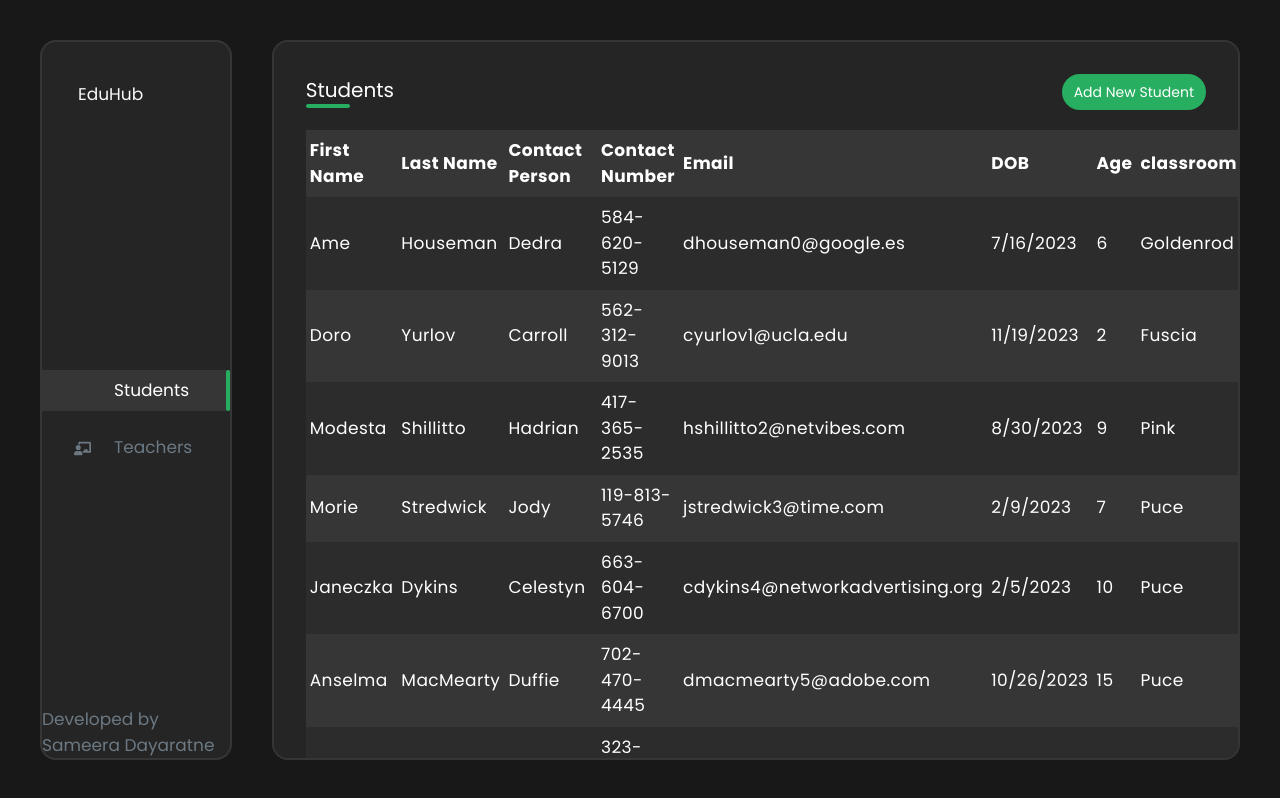
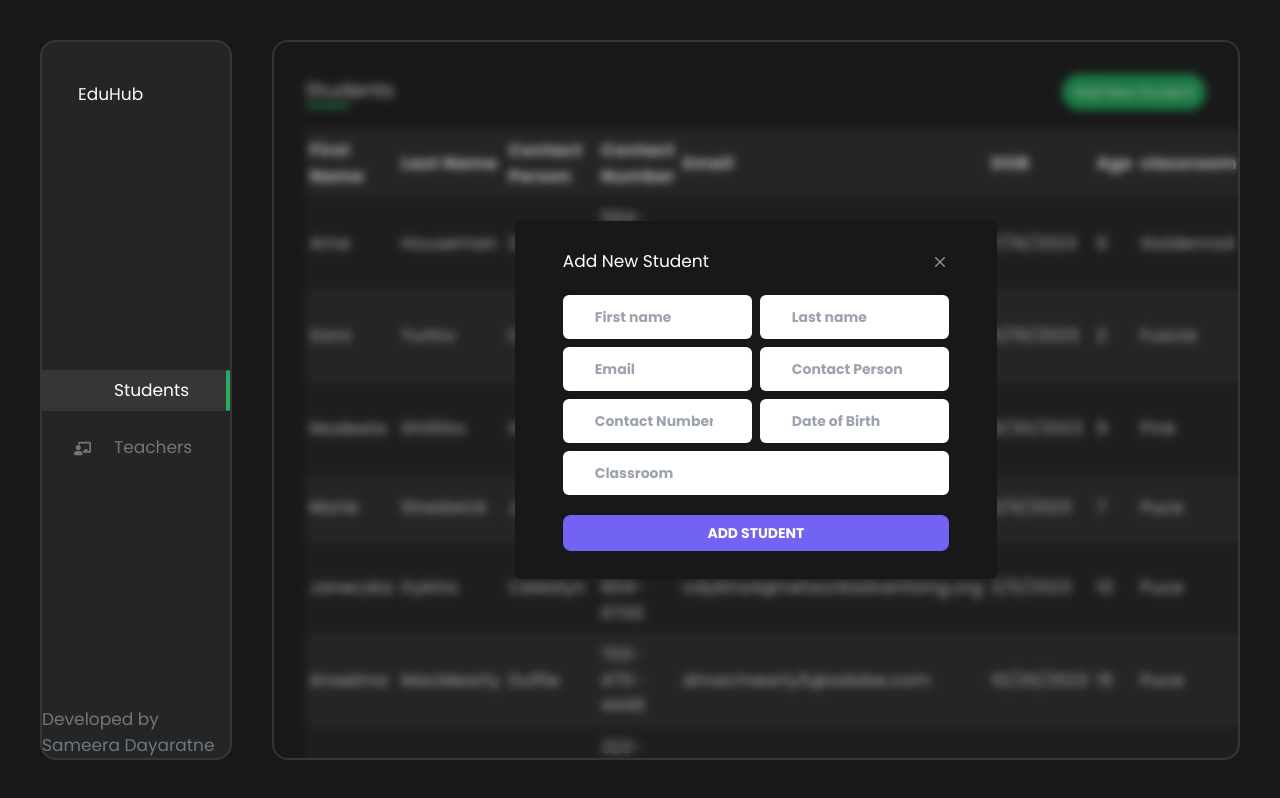
Before and after one commit to SameeraDayaratne/EduHub, a React (Vite) app in the folder client/: page /students in a window 1280 px wide. Both pictures are taken after a click on the button "Add New Student". Built offline with nearby package versions, Linux system fonts and the light colour scheme; some icons are missing.

Commit message:
Implemented student form

```diff
--- /dev/null
+++ b/client/src/components/input/Input.jsx
@@ -0,0 +1,83 @@
+/* eslint-disable react/prop-types */
+import { useState } from "react";
+
+export default function Input({
+    id,
+    name,
+    type,
+    placeholder,
+    isValidated,
+    // error,
+}) {
+    const [value, setValue] = useState("");
+    function handleChange(event) {
+        setValue(event.target.value);
+    }
+
+    function inputClass() {
+        const defaultClass = [
+            "font-semibold",
+            "rounded-md",
+            "caret-accent-blue-500",
+            "focus:outline-none",
+            "focus:border-accent-blue-500",
+            "w-full",
+            "py-3",
+            "pl-8",
+        ];
+        return isValidated
+            ? [
+                  ...defaultClass,
+                  "pr-16",
+                  "border-2",
+                  "border-primary-red-500",
+              ].join(" ")
+            : [...defaultClass, "pr-6" ,"place-self-center",].join(" ");
+    }
+
+    // const errorIcon = isShow => {
+    //     if (isShow) {
+    //         return (
+    //             <img
+    //                 className="absolute right-0 top-1/2 -translate-y-1/2 -translate-x-4"
+    //                 src={iconError}
+    //                 alt=""
+    //             />
+    //         );
+    //     }
+    //     return;
+    // };
+
+    return (
+        <div className="w-full last-of-type:col-span-full ">
+            <div className="w-full ">
+                {id == 'dob' && <input
+                    type={type}
+                    id={id}
+                    name={name}
+                    value={value}
+                    onChange={handleChange}
+                    placeholder={placeholder}
+                    className={inputClass()}
+                    onFocus={(e) => (e.target.type = "date")}
+                    onBlur={(e) => (e.target.type = "text")}
+
+                />}
+                {id != 'dob' && <input
+                    type={type}
+                    id={id}
+                    name={name}
+                    value={value}
+                    onChange={handleChange}
+                    placeholder={placeholder}
+                    className={inputClass()}
+
+                />}
+                {/* {errorIcon(isValidated)} */}
+            </div>
+            {/* <p className="text-right text-primary-red-500 italic font-semibold text-xs">
+                {isValidated ? error : ""}{" "}
+            </p> */}
+        </div>
+    );
+}
--- a/client/src/components/sidebar/Sidebar.jsx
+++ b/client/src/components/sidebar/Sidebar.jsx
@@ -37,7 +37,7 @@ function Sidebar(props) {
                     <h2>Developed by Sameera Dayaratne</h2>
                 </div>
             </div>
-            <div className='w-full bg-themeBg2 border-2 border-borderColor2 rounded-2xl p-8 overflow-auto'>
+            <div className='w-full relative bg-themeBg2 border-2 border-borderColor2 rounded-2xl p-8 overflow-auto'>
                 <Outlet />
             </div>
 
--- /dev/null
+++ b/client/src/components/students/StudentModal.jsx
@@ -0,0 +1,146 @@
+/* eslint-disable react/prop-types */
+/* eslint-disable no-unused-vars */
+import React from 'react';
+import { MdClose } from "react-icons/md";
+import { useState } from 'react';
+import Input from '../input/input';
+import {Form} from 'react-router-dom'
+
+function StudentModal({closeModal}) {
+
+    const [form, setForm] = useState([
+        {
+          id: "first-name",
+          name: "first-name",
+          type: "text",
+          placeholder: "First name",
+          validate: ["isNotEmpty"],
+          isValidated: false,
+          errorFormName: "First name",
+          error: "",
+        },
+        {
+          id: "last-name",
+          name: "last-name",
+          type: "text",
+          placeholder: "Last name",
+          validate: ["isNotEmpty"],
+          isValidated: false,
+          errorFormName: "Last name",
+          error: "",
+        },
+        {
+          id: "email",
+          name: "email",
+          type: "",
+          placeholder: "Email",
+          validate: ["isNotEmpty", "isEmail"],
+          isValidated: false,
+          errorFormName: "Email",
+          error: "",
+        },
+        {
+          id: "contact-person",
+          name: "contact-person",
+          type: "text",
+          placeholder: "Contact Person",
+          validate: ["isNotEmpty"],
+          isValidated: false,
+          errorFormName: "Contact Person",
+          error: "",
+        },
+        {
+            id: "contact-number",
+            name: "contact-number",
+            type: "number",
+            placeholder: "Contact Number",
+            validate: ["isNotEmpty"],
+            isValidated: false,
+            errorFormName: "Contact Number",
+            error: "",
+          },
+          {
+            id: "dob",
+            name: "dob",
+            type: "text",
+            placeholder: "Date of Birth",
+            validate: ["isNotEmpty"],
+            isValidated: false,
+            errorFormName: "Date of Birth",
+            error: "",
+          },
+          {
+            id: "classroom",
+            name: "classroom",
+            type: "text",
+            placeholder: "Classroom",
+            validate: ["isNotEmpty"],
+            isValidated: false,
+            errorFormName: "Classroom",
+            error: "",
+          },
+      ]);
+
+    return (
+        <div className="absolute inset-0 p-5  lg:p-0 bg-black bg-opacity-30 backdrop-blur-sm mx-auto z-20 flex justify-center items-center">
+            <div className="lg:w-1/2 max-h-[30rem] bg-zinc-900 rounded-md flex flex-col  p-4 py-7  ">
+
+                    <div className='px-8  w-full flex justify-between items-center'>
+                        <h2>Add New Student</h2>
+                        <MdClose onClick={() => closeModal()} size={18} className="opacity-50 hover:opacity-100 cursor-pointer" />
+                    </div>
+
+                    <Form
+                  method="post"
+                  className="rounded-lg shadow-hard-gray"
+                >
+                  <div className="grid grid-cols-2 gap-2 px-8 py-5 text-sm  items-center">
+                    {/* {data && data.errors && (
+                      <ul>
+                        {Object.values(data.error).map((err) => (
+                          <li key={err}>{err}</li>
+                        ))}
+                      </ul>
+                    )}
+                    {data && data.error.message && (
+                      <p className="text-center text-red-600">
+                        {data.error.message}
+                      </p>
+                    )} */}
+                    {form.map((_form, _index) => {
+                      return (
+                        <Input
+                          key={`form-${_index}`}
+                          id={_form.id}
+                          name={_form.name}
+                          type={_form.type}
+                          placeholder={_form.placeholder}
+                          isValidated={_form.isValidated}
+                          error={_form.error}
+
+                        />
+                      );
+                    })}
+
+
+
+                  </div>
+                  <div className='px-8'>
+                  <button
+
+                      className="bg-colorBlue font-semibold text-sm text-white py-2  rounded-lg text-center w-full uppercase "
+                    >
+                      {/* {isSigningUp ? "Signing Up" : "Sign Up"} */} Add Student
+                    </button>
+                  </div>
+
+                </Form>
+
+
+            </div>
+
+        </div>
+    );
+}
+
+export default StudentModal;
--- a/client/src/pages/StudentPage.jsx
+++ b/client/src/pages/StudentPage.jsx
@@ -1,18 +1,32 @@
 /* eslint-disable no-unused-vars */
-import React from 'react';
+import React, { useTransition } from 'react';
 import StudentsTable from '../components/students/StudentsTable';
 import Button from '../components/button/Button';
 import { CiCirclePlus } from "react-icons/ci";
+import StudentModal from '../components/students/StudentModal';
+import { useState } from 'react';
 
 function StudentPage(props) {
+
+    const [isModalOpen , setIsModalOpen] = useState(false);
+
+    function handleAddStudent() {
+        setIsModalOpen(true);
+    }
+
+    function closeModal() {
+        setIsModalOpen(false);
+    }
+
     return (
         <>
          <div className='flex justify-between items-center'>
             <span className=' relative pb-1 after:content-[""] after:absolute after:left-0   after:bottom-0 after:border-[2px] after:rounded-2xl after:border-colorGreenDark after:w-[50%] text-xl'>Students</span>
-            <Button onClick={() => console.log('hehe')} className='bg-colorGreenDark hidden lg:inline-block'>Add New Student</Button>
-            <Button className='lg:hidden px-0 py-0' ><CiCirclePlus size={30} /></Button>
+            <Button onClick={() => {handleAddStudent()}} className='bg-colorGreenDark hidden lg:inline-block'>Add New Student</Button>
+            <Button onClick={() => {handleAddStudent()}} className='lg:hidden px-0 py-0' ><CiCirclePlus size={30} /></Button>
          </div>
-         <StudentsTable />
+         <StudentsTable/>
+         {isModalOpen && <StudentModal closeModal={closeModal} />}
         </>
 
     );
--- a/client/tailwind.config.js
+++ b/client/tailwind.config.js
@@ -14,6 +14,7 @@ export default {
         'activeNavLinkHover': "rgba(249,249,249, 0.03)",
         'colorGreenDark': "#27AE60",
         'activeNavLink': "rgba(249,249,249, 0.08)",
+        'colorBlue': "#7263F3",
 
       }
     },
```
